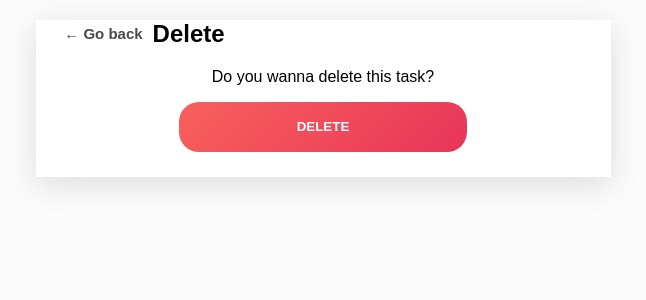
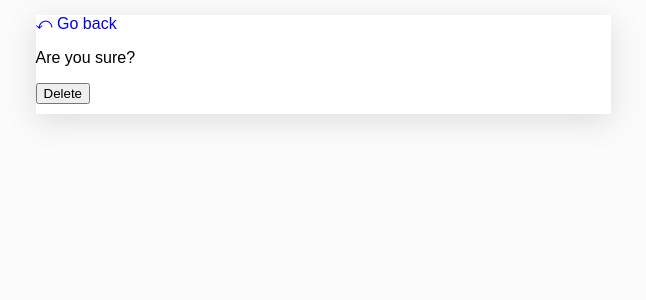
Before and after one commit to glebn5/to-do, a Django app: template todo/base/templates/base/task_confirm_delete.html in a window 1280 px wide. Shown: the top 300 px of the page, without its empty margins (317-963 px from the left). Run offline with Django 5.2, Linux system fonts and the light colour scheme; the template is opened without the code that fills it, so the values that code supplies are empty; some web fonts are replaced.

Commit message:
Revert "todo"
This reverts commit ad2d21c04816b77c3770b6157945b8bd5e1b60ad.

```diff
--- a/todo/base/static/base/style.css
+++ b/todo/base/static/base/style.css
@@ -8,18 +8,6 @@ body {
 }
 a {
 	text-decoration: none;
-}
-input[type=text], input[type=password], textarea {
-	padding: 10px;
-	border-radius: 15px;
-	border: 2px solid rgba(232,53,90);
-}
-input[type=text]:focus, input[type=password]:focus,textarea:focus {
-	border: 3px solid rgb(248, 97, 91);
-	outline: 0;
-}
-textarea {
-	resize: vertical;
 }
 .back {
 	font-size: 15px;
@@ -105,38 +93,32 @@ textarea {
 	display: flex;
 	align-items: center;
 	margin-left: 5%;
+	margin-bottom: 10px;
 }
 .form__block-submit {
 	display: flex;
 	flex-direction: column;
 	width: 50%;
-	margin: 15px auto;
+	margin: 0 auto 15px;
 }
-input[type='submit'] {
+.form__block-submit input {
 	height: 50px;
 	border-radius: 20px;
-	background: linear-gradient(135deg, rgb(248, 97, 91) 0%, rgba(232,53,90) 100%);
+	background: linear-gradient(0deg, rgba(232,53,90) 0%, rgba(232,53,90) 100%);
 	border: none;
+}
+input[value='Submit'] {
 	color: white;
 	font-weight: 700;
 	text-transform: uppercase;
 	transition: .2s all;
 }
-input[type='submit']:hover {
+input[value='Submit']:hover {
 	transform: translateY(-10px);
 }
-input[type='submit']:active {
+input[value='Submit']:active {
 	transform: translateY(-5px);
 }
 .task-title {
 	margin-left: 5%;
 }
-.sevenpercent {
-	width: 70%;
-}
-.align-center {
-	text-align: center;
-}
-.errorlist {
-	margin-left: 10%;
-}
--- a/todo/base/templates/base/task_confirm_delete.html
+++ b/todo/base/templates/base/task_confirm_delete.html
@@ -1,10 +1,10 @@
 {% extends 'base/main.html' %}
 {% load static %}
 {% block content %}
-<h2 class="task-title flex"><a class="back" href="{% url 'tasks' %}">&#8592; Go back</a> Delete</h2>
+		<a href="{% url 'tasks' %}">&#10554; Go back</a>
 		<form method="post">
 				{% csrf_token %}
-				<p class="align-center">Do you wanna delete this task?</p>
-				<div class="form__block-submit"><input type="submit" value="Delete"></div>
+				<p>Are you sure?</p>
+				<input type="submit" value="Delete">
 		</form>
 {% endblock content %}
--- a/todo/base/templates/base/task_list.html
+++ b/todo/base/templates/base/task_list.html
@@ -30,6 +30,6 @@
 		{% endif %}
 	</div>
 	{% empty %}
-
+	<p>There are no tasks in this list</p>
 	{% endfor %}
 {% endblock content %}
```
Also changed, not shown: todo/base/templates/base/login.html (+4 -9 lines), todo/base/templates/base/register.html (+4 -17 lines), todo/db.sqlite3.
